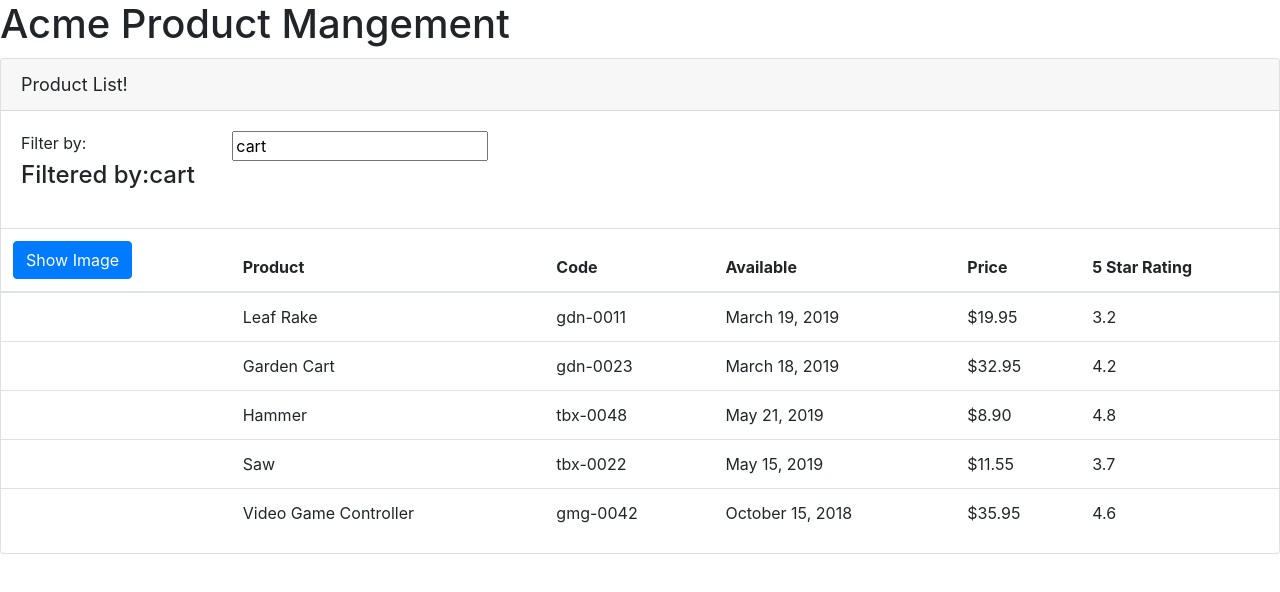
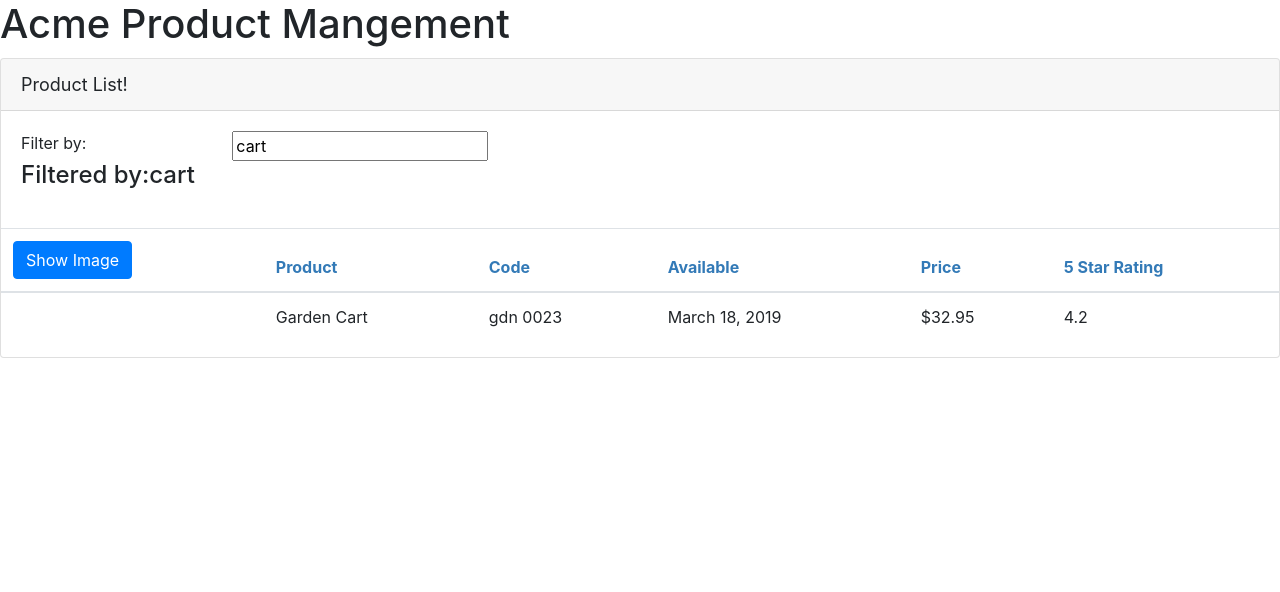
Before and after one commit to initialsam/Angular-GettingStarted, an Angular app: page / in a window 1280 px wide. Shown: the top 592 px of the page. Built offline with nearby package versions, Linux system fonts and the light colour scheme.

Commit message:
More on Components Done

```diff
--- a/src/app/app.module.ts
+++ b/src/app/app.module.ts
@@ -3,12 +3,14 @@
 import { FormsModule } from '@angular/forms';
 import { AppComponent } from './app.component';
 import { ProductListComponent } from './products/product-list.component';
+import { ConvertToSpacesPipe } from './shared/convert-to-spaces.pipe';
 
 
 @NgModule({
   declarations: [
     AppComponent,
-    ProductListComponent
+    ProductListComponent,
+    ConvertToSpacesPipe
   ],
   imports: [
     BrowserModule,
--- /dev/null
+++ b/src/app/products/product-list.component.css
@@ -0,0 +1,3 @@
+thead{
+    color:#337AB7;
+}
--- a/src/app/products/product-list.component.html
+++ b/src/app/products/product-list.component.html
@@ -39,7 +39,7 @@
                     products 是對應 ProductListComponent的products
                     item 是自訂變數 像是foreach
                 -->
-                <tr *ngFor='let item of products'>
+                <tr *ngFor='let item of filterProducts'>
                     <td>
                         <img *ngIf='showImage'
                         [src]='item.imageUrl'
@@ -48,7 +48,7 @@
                         [style.margin.px]='imageMargin'/>
                     </td>
                     <td>{{ item.productName }} </td>
-                    <td>{{ item.productCode | lowercase }}</td>
+                    <td>{{ item.productCode | lowercase | convertToSpaces:'-'  }}</td>
                     <td>{{ item.releaseDate }}</td>
                     <td>{{ item.price | currency:'USD':'symbol':'1.2-2' }}</td>
                     <td>{{ item.starRating }}</td>
--- a/src/app/products/product-list.component.ts
+++ b/src/app/products/product-list.component.ts
@@ -1,19 +1,32 @@
-import { Component } from '@angular/core';
+import { Component, OnInit } from '@angular/core';
+import { IProduct } from './product';
 
 @Component(
   {
-    selector:'pm-products',
-    templateUrl:'./product-list.component.html'
+    selector: 'pm-products',
+    templateUrl: './product-list.component.html',
+    styleUrls: ['./product-list.component.css']
   }
 )
 
-export class ProductListComponent{
-  pageTitle :string ='Product List!';
-  imageWidth :number = 50;
-  imageMargin :number = 2;
-  showImage:boolean = false;
-  listFilter:string = 'cart';
-  products:any[]=[
+export class ProductListComponent implements OnInit {
+  ngOnInit(): void {
+    console.log('In OnInit');
+  }
+  pageTitle: string = 'Product List!';
+  imageWidth: number = 50;
+  imageMargin: number = 2;
+  showImage: boolean = false;
+  _listFilter: string = 'cart';
+  get listFilter(): string {
+    return this._listFilter
+  }
+  set listFilter(value: string) {
+    this._listFilter = value;
+    this.filterProducts = this._listFilter ? this.performFilter(this._listFilter) : this.products;
+  }
+  filterProducts: IProduct[];
+  products: IProduct[] = [
     {
       "productId": 1,
       "productName": "Leaf Rake",
@@ -66,7 +79,18 @@
     }
   ];
 
-  toggleImage():void{
+  constructor() {
+    this.filterProducts = this.products;
+    this.listFilter = 'cart';
+
+  }
+  performFilter(filterBy:string):IProduct[]{
+    filterBy = filterBy.toLocaleLowerCase();
+    return this.products.filter((product:IProduct)=>
+    product.productName.toLocaleLowerCase().indexOf(filterBy) !== -1);
+  }
+
+  toggleImage(): void {
     this.showImage = !this.showImage
   }
 
--- /dev/null
+++ b/src/app/products/product.ts
@@ -0,0 +1,10 @@
+export interface IProduct{
+    productId: number,
+    productName: string,
+    productCode: string,
+    releaseDate: string,
+    price: number,
+    description: string,
+    starRating: number,
+    imageUrl: string
+}
--- /dev/null
+++ b/src/app/shared/convert-to-spaces.pipe.ts
@@ -0,0 +1,12 @@
+import { Pipe, PipeTransform } from '@angular/core';
+
+@Pipe({
+    name:'convertToSpaces'
+})
+
+export class ConvertToSpacesPipe implements PipeTransform {
+    transform(value: string, character: string):string {
+        return value.replace(character,' ');
+    }
+
+}
```
Also changed, not shown: 1 other file (tests, documents, lock files or other folders).
